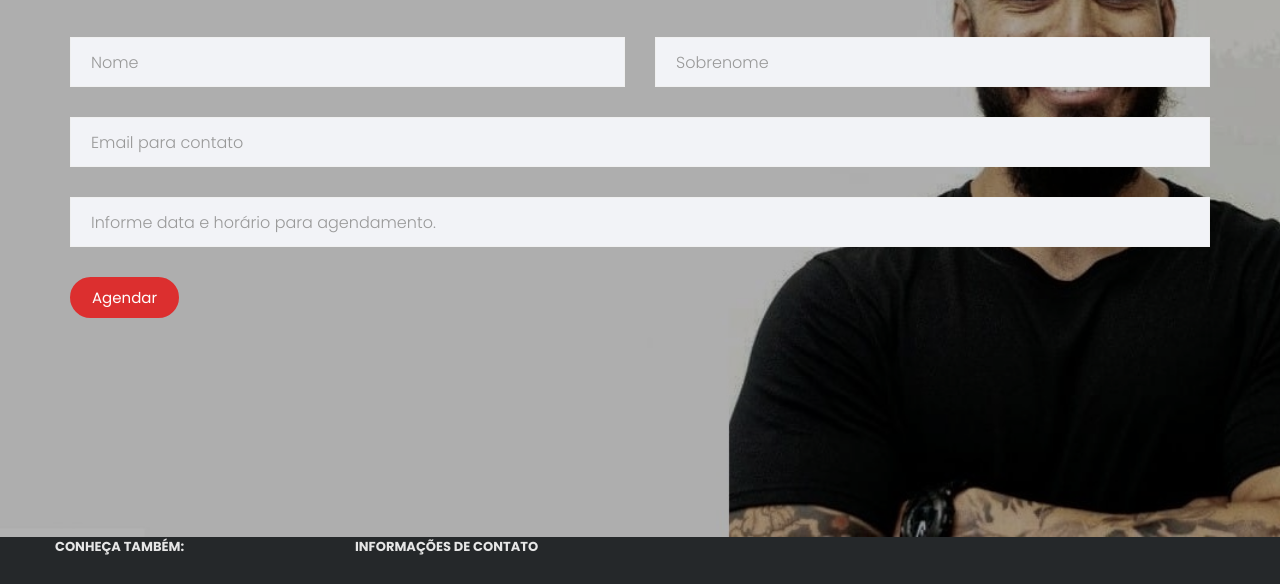
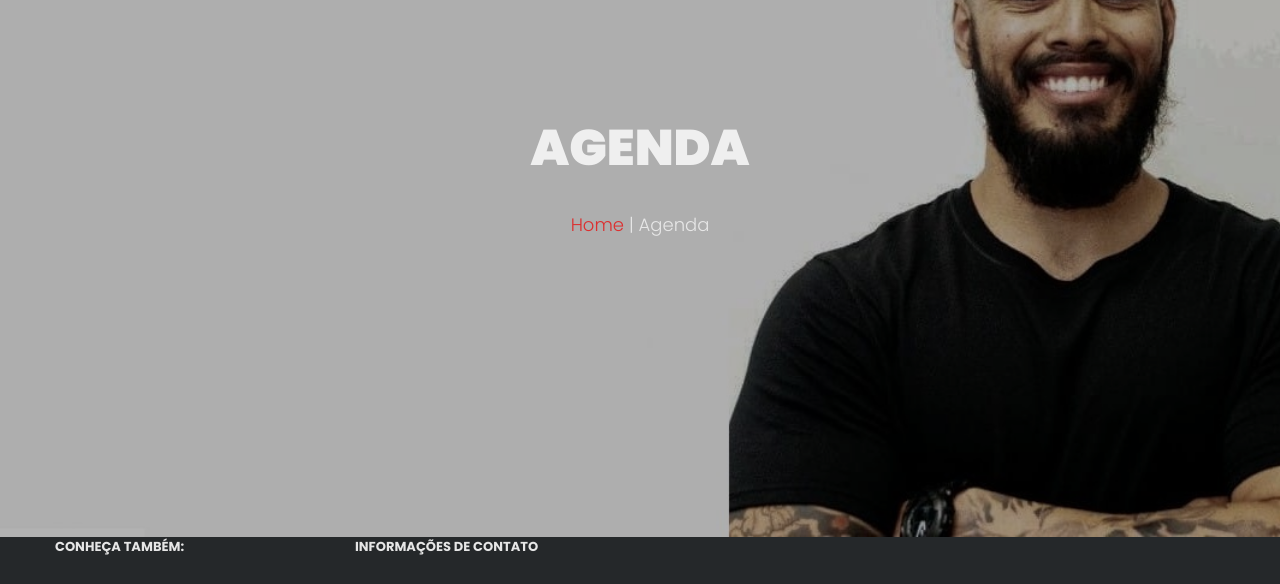
Before and after one commit to alessandrasouza95/Personal-Trainer-Site, a plain HTML site: page schedule.html in a window 1280 px wide. Shown: the part 163-747 px from the top of the page. Drawn offline with Linux system fonts and the light colour scheme; files whose address does not match are found by name.

Commit message:
Update schedule.html

```diff
--- a/schedule.html
+++ b/schedule.html
@@ -81,40 +81,6 @@
 				</div>
 			</div>
 
-			<div class="container">
-				<form action="#">
-							<div class="row form-group">
-								<div class="col-md-6">
-									<!-- <label for="fname">First Name</label> -->
-									<input type="text" id="fname" class="form-control" placeholder="Nome">
-								</div>
-								<div class="col-md-6">
-									<!-- <label for="lname">Last Name</label> -->
-									<input type="text" id="lname" class="form-control" placeholder="Sobrenome">
-								</div>
-							</div>
-
-							<div class="row form-group">
-								<div class="col-md-12">
-									<!-- <label for="email">Email</label> -->
-									<input type="text" id="email" class="form-control" placeholder="Email para contato">
-								</div>
-							</div>
-
-							<div class="row form-group">
-								<div class="col-md-12">
-									<!-- <label for="subject">Subject</label> -->
-									<input type="text" id="subject" class="form-control" placeholder="Informe data e horário para agendamento.">
-								</div>
-							</div>
-
-
-							<div class="form-group">
-								<input type="submit" value="Agendar" class="btn btn-primary">
-							</div>
-						</form>
-					</div>
-
 		</nav>
 		<aside id="colorlib-hero">
 			<div class="flexslider">
```
